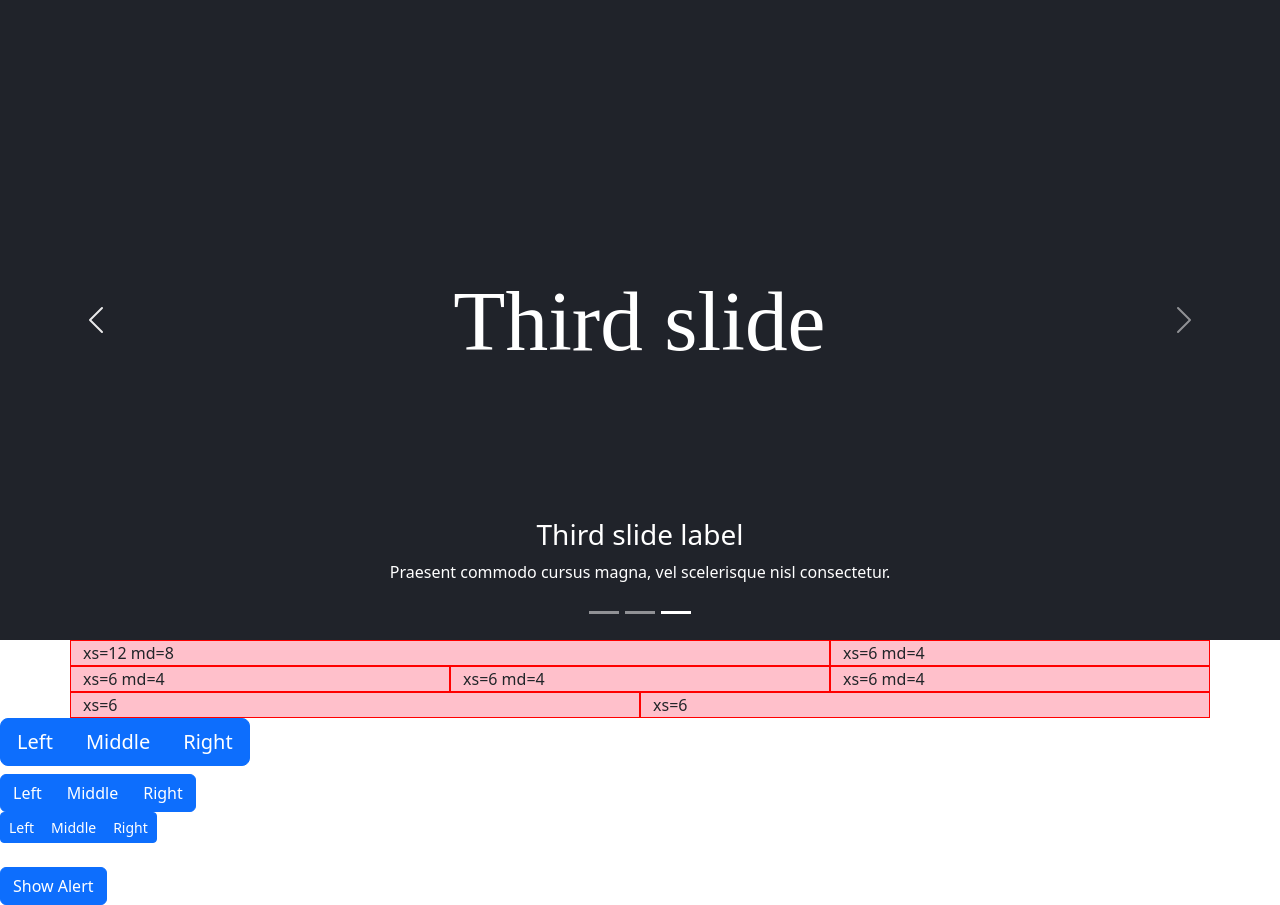
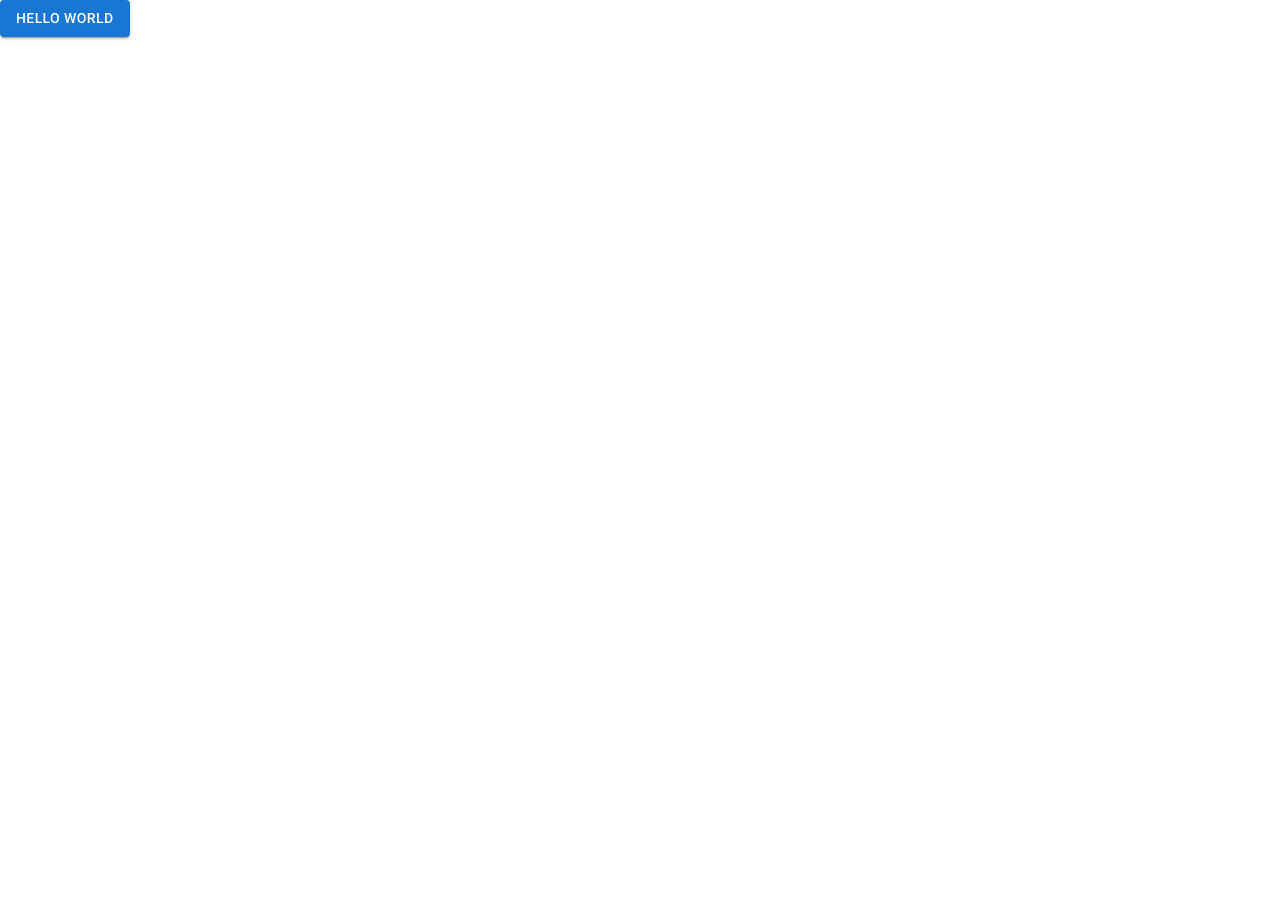
Before and after one commit to soohyunnn/my-app, a React (Create React App) app: page / in a window 1280 px wide. After the commit the page ends 800 px from the top, so only its background shows below. Built offline with nearby package versions, Linux system fonts and the light colour scheme.

Commit message:
한 번에 끝내는 React - React 라이브러리 - Material UI

```diff
--- a/package.json
+++ b/package.json
@@ -8,6 +8,8 @@
     "@emotion/styled": "^11.10.5",
     "@fontsource/roboto": "^4.5.8",
     "@mui/icons-material": "^5.11.0",
+    "@mui/material": "^5.11.1",
+    "@mui/styled-engine-sc": "^5.11.0",
     "@testing-library/jest-dom": "^5.16.5",
     "@testing-library/react": "^13.4.0",
     "@testing-library/user-event": "^13.5.0",
--- a/public/index.html
+++ b/public/index.html
@@ -29,6 +29,15 @@
       href="https://fonts.googleapis.com/css?family=Roboto:300,400,500,700&display=swap"
     />
 
+    <link
+      rel="stylesheet"
+      href="https://fonts.googleapis.com/icon?family=Material+Icons"
+    />
+    <link
+      rel="stylesheet"
+      href="https://fonts.googleapis.com/css?family=Roboto:300,400,500,700&display=swap"
+    />
+
     <title>React App</title>
   </head>
   <body>
--- a/src/App.js
+++ b/src/App.js
@@ -17,12 +17,14 @@ import "@fontsource/roboto/400.css";
 import "@fontsource/roboto/500.css";
 import "@fontsource/roboto/700.css";
 
-import "bootstrap/dist/css/bootstrap.min.css";
-import ReactBootStrapExample from "./components/Part2/ReactBootStrap/ReactBootStrapExample";
+// import "bootstrap/dist/css/bootstrap.min.css";
+// import ReactBootStrapExample from "./components/Part2/ReactBootStrap/ReactBootStrapExample";
+import MaterialUIExample from "./components/Part2/MaterialUI/MaterialUIExample";
 
 function App() {
   return (
-    <ReactBootStrapExample />
+    <MaterialUIExample />
+    // <ReactBootStrapExample />
     // <ReactSemanticExample />
     // <AntDesignExample />
     // <OnsenUIExample />
--- /dev/null
+++ b/src/components/Part2/MaterialUI/ButtonExample.jsx
@@ -0,0 +1,6 @@
+import React from "react";
+import Button from "@mui/material/Button";
+
+export default function ButtonExample() {
+  return <Button variant="contained">Hello World</Button>;
+}
--- /dev/null
+++ b/src/components/Part2/MaterialUI/MaterialUIExample.jsx
@@ -0,0 +1,10 @@
+import React from "react";
+import ButtonExample from "./ButtonExample";
+
+export default function MaterialUIExample() {
+  return (
+    <div>
+      <ButtonExample />
+    </div>
+  );
+}
```
Also changed, not shown: 1 other file (tests, documents, lock files or other folders).
